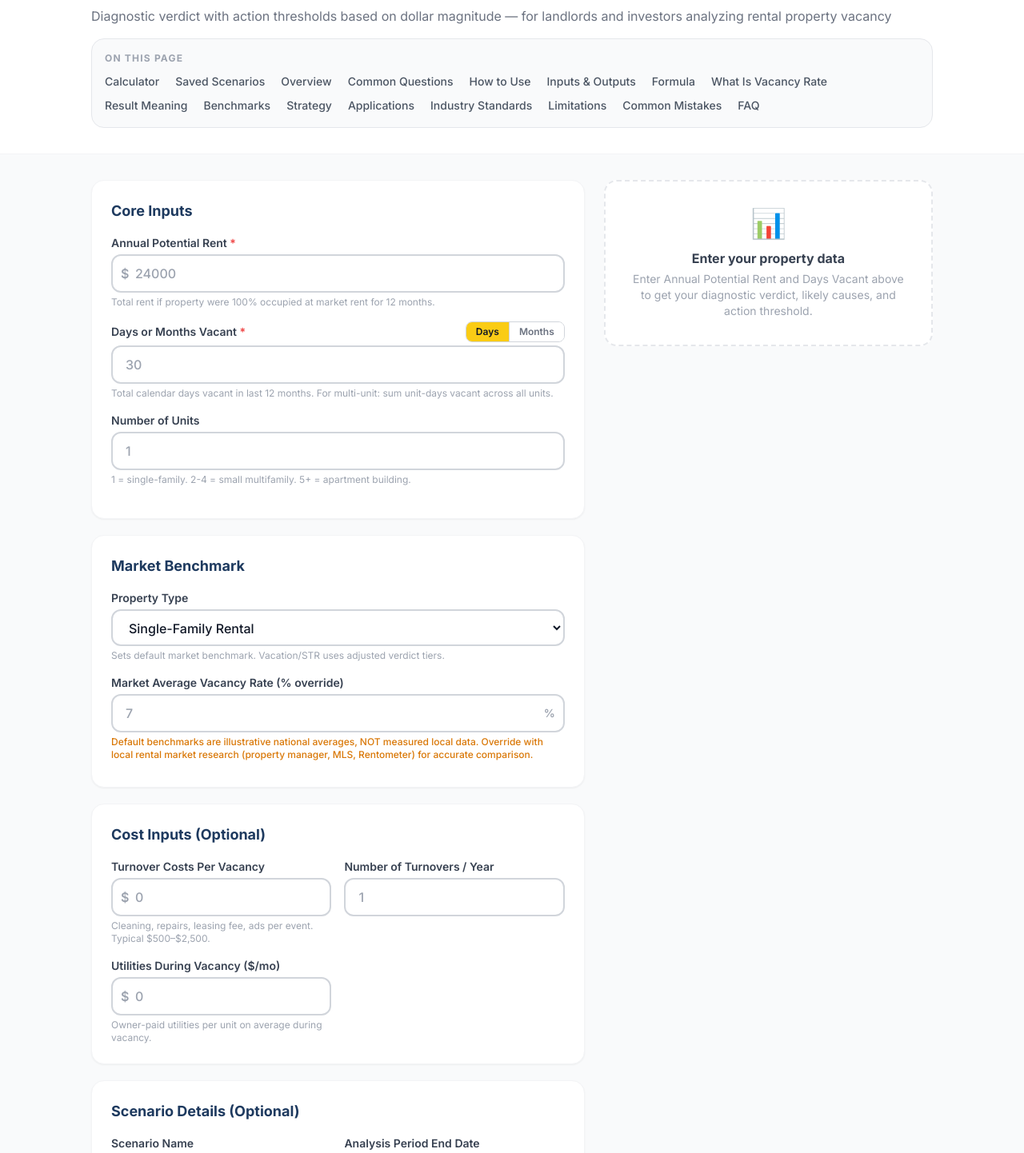
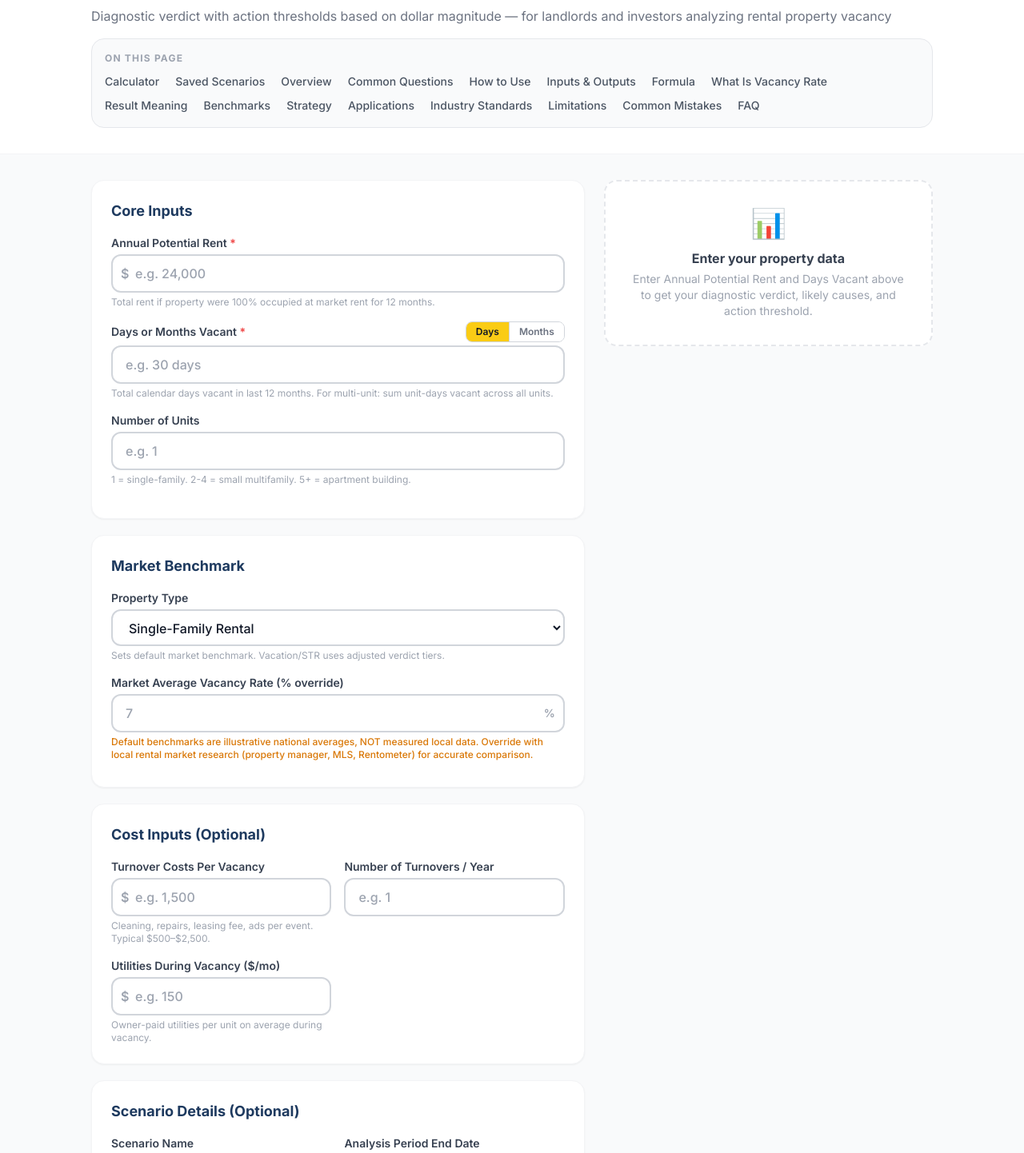
Before and after one commit to probizi/real-estate-calc, a Nuxt app: page /vacancy-rate-calculator in a window 1280 px wide. Shown: the part 224-1666 px from the top of the page at 80% size. Built offline with nearby package versions, Linux system fonts and the light colour scheme.

Commit message:
fix: replace numeric placeholders (0, 1) with descriptive text hints in vacancy rate calculator

```diff
--- a/pages/vacancy-rate-calculator.vue
+++ b/pages/vacancy-rate-calculator.vue
@@ -112,7 +112,7 @@
               <div class="relative">
                 <span class="absolute left-3 top-1/2 -translate-y-1/2 text-gray-400 font-semibold">$</span>
                 <input v-model.number="inp.annual_potential_rent" type="number" min="1" step="100"
-                  placeholder="24000"
+                  placeholder="e.g. 24,000"
                   class="w-full pl-7 pr-4 py-2.5 rounded-xl border-2 border-gray-300 hover:border-gray-400 focus:border-yellow-400 focus:ring-2 focus:ring-yellow-400/40 outline-none transition text-gray-900 font-medium" />
               </div>
               <p class="text-xs text-gray-400 mt-1">Total rent if property were 100% occupied at market rent for 12 months.</p>
@@ -136,7 +136,7 @@
               <!-- Days input -->
               <div v-if="vacancyInputMode === 'days'">
                 <input v-model.number="inp.days_vacant" type="number" min="0" step="1"
-                  :placeholder="inp.number_of_units > 1 ? 'e.g. 365 (sum unit-days)' : '30'"
+                  :placeholder="inp.number_of_units > 1 ? 'e.g. 365 (sum unit-days)' : 'e.g. 30 days'"
                   class="w-full px-4 py-2.5 rounded-xl border-2 border-gray-300 hover:border-gray-400 focus:border-yellow-400 focus:ring-2 focus:ring-yellow-400/40 outline-none transition text-gray-900 font-medium" />
                 <p class="text-xs text-gray-400 mt-1">Total calendar days vacant in last 12 months. For multi-unit: sum unit-days vacant across all units.</p>
               </div>
@@ -144,7 +144,7 @@
               <!-- Months input -->
               <div v-if="vacancyInputMode === 'months'">
                 <input v-model.number="inp.months_vacant" type="number" min="0" max="12" step="0.1"
-                  placeholder="1.5"
+                  placeholder="e.g. 1.5 months"
                   class="w-full px-4 py-2.5 rounded-xl border-2 border-gray-300 hover:border-gray-400 focus:border-yellow-400 focus:ring-2 focus:ring-yellow-400/40 outline-none transition text-gray-900 font-medium" />
                 <p class="text-xs text-gray-400 mt-1">Months vacant (auto-converts to days at 30.4 days/month).</p>
               </div>
@@ -159,7 +159,7 @@
             <div class="mb-4">
               <label class="block text-sm font-semibold text-gray-700 mb-1">Number of Units</label>
               <input v-model.number="inp.number_of_units" type="number" min="1" max="1000" step="1"
-                placeholder="1"
+                placeholder="e.g. 1"
                 class="w-full px-4 py-2.5 rounded-xl border-2 border-gray-300 hover:border-gray-400 focus:border-yellow-400 focus:ring-2 focus:ring-yellow-400/40 outline-none transition text-gray-900 font-medium" />
               <p class="text-xs text-gray-400 mt-1">1 = single-family. 2-4 = small multifamily. 5+ = apartment building.</p>
             </div>
@@ -219,7 +219,7 @@
                 <div class="relative">
                   <span class="absolute left-3 top-1/2 -translate-y-1/2 text-gray-400 font-semibold">$</span>
                   <input v-model.number="inp.turnover_costs_per_vacancy" type="number" min="0" step="100"
-                    placeholder="0"
+                    placeholder="e.g. 1,500"
                     class="w-full pl-7 pr-4 py-2.5 rounded-xl border-2 border-gray-300 hover:border-gray-400 focus:border-yellow-400 focus:ring-2 focus:ring-yellow-400/40 outline-none transition text-gray-900 font-medium" />
                 </div>
                 <p class="text-xs text-gray-400 mt-1">Cleaning, repairs, leasing fee, ads per event. Typical $500–$2,500.</p>
@@ -227,7 +227,7 @@
               <div>
                 <label class="block text-sm font-semibold text-gray-700 mb-1">Number of Turnovers / Year</label>
                 <input v-model.number="inp.number_of_turnovers" type="number" min="0" step="1"
-                  placeholder="1"
+                  placeholder="e.g. 1"
                   class="w-full px-4 py-2.5 rounded-xl border-2 border-gray-300 hover:border-gray-400 focus:border-yellow-400 focus:ring-2 focus:ring-yellow-400/40 outline-none transition text-gray-900 font-medium" />
               </div>
               <div>
@@ -235,7 +235,7 @@
                 <div class="relative">
                   <span class="absolute left-3 top-1/2 -translate-y-1/2 text-gray-400 font-semibold">$</span>
                   <input v-model.number="inp.utilities_during_vacancy_monthly" type="number" min="0" step="10"
-                    placeholder="0"
+                    placeholder="e.g. 150"
                     class="w-full pl-7 pr-4 py-2.5 rounded-xl border-2 border-gray-300 hover:border-gray-400 focus:border-yellow-400 focus:ring-2 focus:ring-yellow-400/40 outline-none transition text-gray-900 font-medium" />
                 </div>
                 <p class="text-xs text-gray-400 mt-1">Owner-paid utilities per unit on average during vacancy.</p>
```
